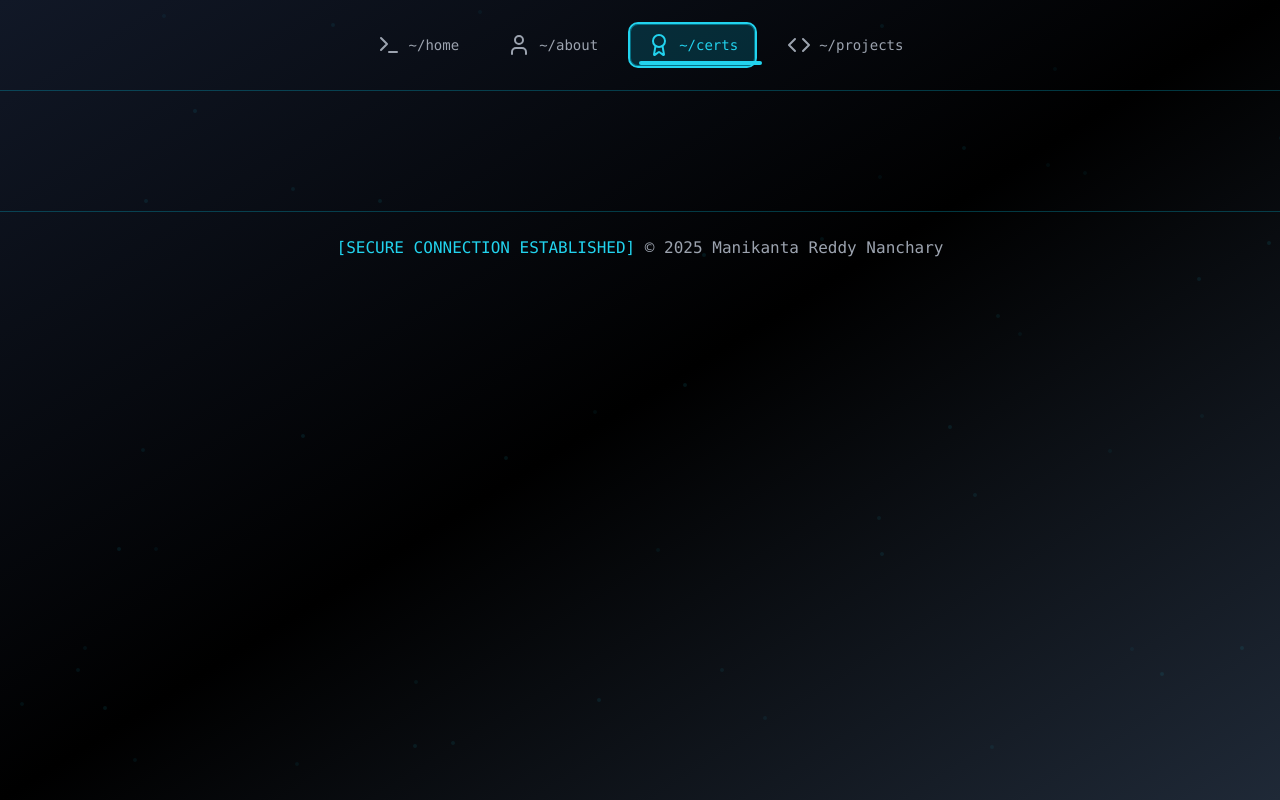
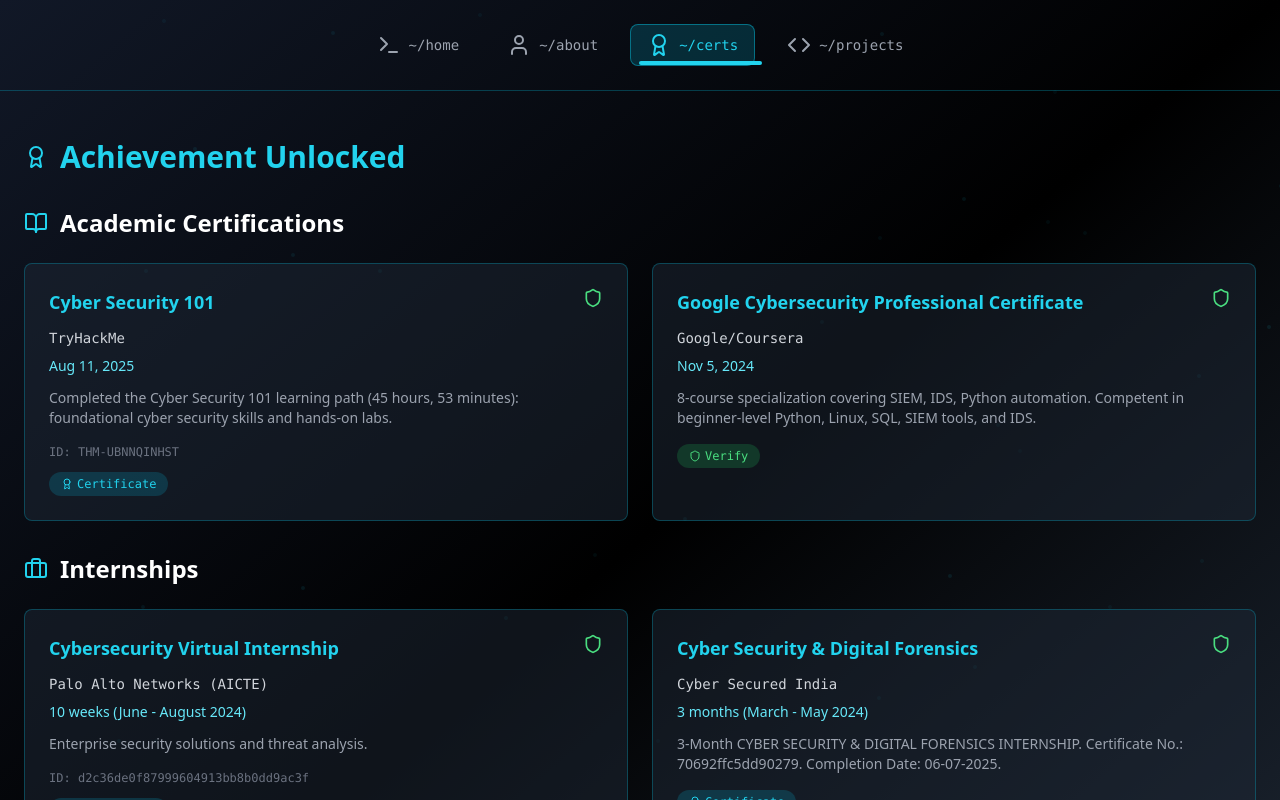
Before and after one commit to manikantareddyn/portfolio, a React (Create React App) app: page / in a window 1280 px wide. Both pictures are taken after a click on the button "~/certs". Shown: the top 800 px of the page. Built offline with nearby package versions, Linux system fonts and the light colour scheme; the HTML template or start-up script is replaced by a standard one.

Commit message:
4 changes

```diff
--- a/src/App.js
+++ b/src/App.js
@@ -1,15 +1,12 @@
 // CyberPortfolio.jsx
-
 import React, { useState, useEffect } from 'react';
 import {
-  Shield, Terminal, Code, Award, MapPin, Mail,
-  Phone, Github, Linkedin, ChevronRight, Lock, Zap,
-  Database, Network, User, Calendar, Trophy, BookOpen,
-  Briefcase, Star, Users, Menu
+  Shield, Terminal, Code, Award, MapPin, Mail, Phone,
+  Github, Linkedin, Database, Network, User,
+  Trophy, BookOpen, Briefcase, Star, Users, Menu
 } from 'lucide-react';
 
 const DOT_COUNT = 50;
-
 function generateDots() {
   return Array.from({ length: DOT_COUNT }).map(() => ({
     left: `${Math.random() * 100}%`,
@@ -27,9 +24,7 @@
       ${active
         ? 'bg-cyan-500/20 text-cyan-400 border border-cyan-500/50'
         : 'text-gray-400 hover:text-cyan-400 hover:bg-cyan-500/10'
-      }
-    `}
-    style={{ outline: active ? '2px solid #22d3ee' : 'none' }}
+      }`}
   >
     {icon}
     <span className="font-mono text-sm">{label}</span>
@@ -59,7 +54,7 @@
 
 const CertificationCard = React.memo(({ cert, index }) => (
   <div
-    className="bg-gray-800/50 border border-cyan-500/30 rounded-lg p-6 hover:border-cyan-400 transition-colors duration-200 hover:bg-gray-800"
+    className="bg-gray-800/50 border border-cyan-500/30 rounded-lg p-6 transition-colors duration-200 hover:border-cyan-400 hover:bg-gray-800"
     style={{ animationDelay: `${index * 0.1}s` }}
     tabIndex={0}
     aria-label={cert.title}
@@ -76,54 +71,29 @@
     )}
     <div className="flex flex-wrap gap-2">
       {cert.verifyUrl && cert.verifyUrl !== "#" && (
-        <a
-          href={cert.verifyUrl}
-          target="_blank"
-          rel="noopener noreferrer"
-          className="bg-green-500/20 text-green-400 px-3 py-1 rounded-full text-xs font-mono hover:bg-green-500/30 transition-colors flex items-center space-x-1"
-        >
+        <a href={cert.verifyUrl} target="_blank" rel="noopener noreferrer"
+          className="bg-green-500/20 text-green-400 px-3 py-1 rounded-full text-xs font-mono hover:bg-green-500/30 transition-colors flex items-center space-x-1">
           <Shield className="w-3 h-3" />
           <span>Verify</span>
         </a>
       )}
-      {cert.hasQRVerify && (
-        <button
-          aria-label="Scan QR code to verify"
-          className="bg-blue-500/20 text-blue-400 px-3 py-1 rounded-full text-xs font-mono hover:bg-blue-500/30 transition-colors flex items-center space-x-1"
-        >
-          <span className="text-xs">📱</span>
-          <span>QR Verify</span>
-        </button>
-      )}
       {cert.hasCertificate && cert.certificateUrl && cert.certificateUrl !== "#" && (
-        <a
-          href={cert.certificateUrl}
-          target="_blank"
-          rel="noopener noreferrer"
-          className="bg-cyan-500/20 text-cyan-400 px-3 py-1 rounded-full text-xs font-mono hover:bg-cyan-500/30 transition-colors flex items-center space-x-1"
-        >
+        <a href={cert.certificateUrl} target="_blank" rel="noopener noreferrer"
+          className="bg-cyan-500/20 text-cyan-400 px-3 py-1 rounded-full text-xs font-mono hover:bg-cyan-500/30 transition-colors flex items-center space-x-1">
           <Award className="w-3 h-3" />
           <span>Certificate</span>
         </a>
       )}
       {cert.hasOfferLetter && cert.offerLetterUrl && cert.offerLetterUrl !== "#" && (
-        <a
-          href={cert.offerLetterUrl}
-          target="_blank"
-          rel="noopener noreferrer"
-          className="bg-purple-500/20 text-purple-400 px-3 py-1 rounded-full text-xs font-mono hover:bg-purple-500/30 transition-colors flex items-center space-x-1"
-        >
+        <a href={cert.offerLetterUrl} target="_blank" rel="noopener noreferrer"
+          className="bg-purple-500/20 text-purple-400 px-3 py-1 rounded-full text-xs font-mono hover:bg-purple-500/30 transition-colors flex items-center space-x-1">
           <Mail className="w-3 h-3" />
           <span>Offer Letter</span>
         </a>
       )}
       {cert.hasGroupPhoto && cert.groupPhotoUrl && cert.groupPhotoUrl !== "#" && (
-        <a
-          href={cert.groupPhotoUrl}
-          target="_blank"
-          rel="noopener noreferrer"
-          className="bg-yellow-500/20 text-yellow-400 px-3 py-1 rounded-full text-xs font-mono hover:bg-yellow-500/30 transition-colors flex items-center space-x-1"
-        >
+        <a href={cert.groupPhotoUrl} target="_blank" rel="noopener noreferrer"
+          className="bg-yellow-500/20 text-yellow-400 px-3 py-1 rounded-full text-xs font-mono hover:bg-yellow-500/30 transition-colors flex items-center space-x-1">
           <Users className="w-3 h-3" />
           <span>Group Photo</span>
         </a>
@@ -132,7 +102,6 @@
   </div>
 ));
 
-// Main component
 const CyberPortfolio = () => {
   const [currentSection, setCurrentSection] = useState('home');
   const [terminalText, setTerminalText] = useState('');
@@ -141,12 +110,8 @@
   const [dots, setDots] = useState([]);
   const [mobileNavOpen, setMobileNavOpen] = useState(false);
 
-  // Dots: random positions only ONCE
-  useEffect(() => {
-    setDots(generateDots());
-  }, []);
+  useEffect(() => { setDots(generateDots()); }, []);
 
-  // Animated typing
   const fullText = "Manikanta Reddy > Cybersecurity Enthusiast";
   useEffect(() => {
     setIsLoaded(true);
@@ -155,20 +120,12 @@
       if (i < fullText.length) {
         setTerminalText(fullText.slice(0, i + 1));
         i++;
-      } else {
-        clearInterval(timer);
-      }
+      } else clearInterval(timer);
     }, 100);
-    const cursorTimer = setInterval(() => {
-      setShowCursor(prev => !prev);
-    }, 500);
-    return () => {
-      clearInterval(timer);
-      clearInterval(cursorTimer);
-    };
+    const cursorTimer = setInterval(() => setShowCursor(prev => !prev), 500);
+    return () => { clearInterval(timer); clearInterval(cursorTimer); };
   }, []);
 
-  // Data
   const skills = [
     { name: 'Python', level: 85, icon: <Code /> },
     { name: 'C/C++', level: 80, icon: <Terminal /> },
@@ -178,22 +135,76 @@
     { name: 'Network Security', level: 85, icon: <Network /> }
   ];
 
-  // Replace this with real data and structure as needed
-  const certifications = { academic: [], internships: [], workshops: [] };
-  const projects = [];
+  const certifications = {
+    academic: [
+      {
+        title: "Cyber Security 101",
+        issuer: "TryHackMe",
+        date: "Aug 11, 2025",
+        description: "Completed the Cyber Security 101 learning path (45 hours, 53 minutes): foundational cyber security skills and hands-on labs.",
+        verified: true,
+        certificateId: "THM-UBNNQINHST",
+        hasCertificate: true,
+        certificateUrl: "/THM-UBNNQINHST.pdf"
+      },
+      {
+        title: "Google Cybersecurity Professional Certificate",
+        issuer: "Google/Coursera",
+        date: "Nov 5, 2024",
+        description: "8-course specialization covering SIEM, IDS, Python automation. Competent in beginner-level Python, Linux, SQL, SIEM tools, and IDS.",
+        verified: true,
+        verifyUrl: "https://coursera.org/verify/professional-cert/N883D5NUXN9N",
+        hasCertificate: false
+      }
+      // ... rest of your academic certifications ...
+    ],
+    internships: [
+      {
+        title: "Cybersecurity Virtual Internship",
+        issuer: "Palo Alto Networks (AICTE)",
+        date: "10 weeks (June - August 2024)",
+        description: "Enterprise security solutions and threat analysis.",
+        verified: true,
+        certificateId: "d2c36de0f87999604913bb8b0dd9ac3f",
+        hasCertificate: true,
+        certificateUrl: "/PaloaltoVirtualIntership.pdf"
+      },
+      {
+        title: "Cyber Security & Digital Forensics",
+        issuer: "Cyber Secured India",
+        date: "3 months (March - May 2024)",
+        description: "3-Month CYBER SECURITY & DIGITAL FORENSICS INTERNSHIP. Certificate No.: 70692ffc5dd90279. Completion Date: 06-07-2025.",
+        verified: true,
+        hasCertificate: true,
+        certificateUrl: "/CyberSecIndiaCert_Completion.pdf",
+        hasOfferLetter: true,
+        offerLetterUrl: "#"
+      }
+    ],
+    workshops: [
+      // your workshops array unchanged
+    ]
+  };
 
-  // Main render for all sections (simplified for brevity)
+  const projects = [
+    {
+      title: "Referral Hub Platform",
+      status: "Under Development",
+      description: "A comprehensive platform for managing and monetizing referral codes with payment integration, reviews, and notifications.",
+      tech: ["React", "Node.js", "MongoDB", "Payment Gateway"],
+      achievement: "Shortlisted at Techthon 2024"
+    }
+  ];
+
   const renderSection = () => {
     switch (currentSection) {
       case 'home':
         return (
           <div className="space-y-12">
-            {/* ... Hero etc ... */}
             <div className="text-center space-y-6">
               <div className="relative">
                 <h1 className="text-4xl md:text-6xl font-bold bg-gradient-to-r from-cyan-400 to-green-400 bg-clip-text text-transparent">
-                  {terminalText}
-                  <span className={`${showCursor ? 'opacity-100' : 'opacity-0'}`}>|</span>
+                  {terminalText}<span className={`${showCursor ? 'opacity-100' : 'opacity-0'}`}>|</span>
                 </h1>
               </div>
               <p className="text-xl text-gray-300 max-w-3xl mx-auto">
@@ -211,7 +222,6 @@
                 </div>
               </div>
             </div>
-            {/* ...Stats... */}
             <div className="grid md:grid-cols-4 gap-6">
               {[
                 { label: "Current Year", value: "3rd Year B.Tech", icon: <BookOpen /> },
@@ -219,7 +229,7 @@
                 { label: "Hackathons", value: "5+", icon: <Trophy /> },
                 { label: "Projects", value: "Active", icon: <Code /> }
               ].map((stat, i) => (
-                <div key={i} className="bg-gray-800/50 border border-cyan-500/30 rounded-lg p-6 text-center hover:border-cyan-400 transition-colors duration-200">
+                <div key={i} className="bg-gray-800/50 border border-cyan-500/30 rounded-lg p-6 text-center transition-colors duration-200 hover:border-cyan-400 hover:bg-gray-800">
                   <div className="text-cyan-400 mb-2 flex justify-center">{stat.icon}</div>
                   <div className="text-2xl font-bold text-white mb-1">{stat.value}</div>
                   <div className="text-gray-400 text-sm">{stat.label}</div>
@@ -228,22 +238,56 @@
             </div>
           </div>
         );
-      // ... other sections, e.g. About, Certifications, Projects per your original layout ...
+      case 'certifications':
+        return (
+          <div className="space-y-8">
+            <h2 className="text-3xl font-bold text-cyan-400 flex items-center mb-8">
+              <Award className="mr-3" /> Achievement Unlocked
+            </h2>
+            <div>
+              <h3 className="text-2xl font-bold text-white mb-6 flex items-center">
+                <BookOpen className="mr-3 text-cyan-400" /> Academic Certifications
+              </h3>
+              <div className="grid lg:grid-cols-2 gap-6">
+                {certifications.academic.map((cert, index) => (
+                  <CertificationCard key={index} cert={cert} index={index} />
+                ))}
+              </div>
+            </div>
+            <div>
+              <h3 className="text-2xl font-bold text-white mb-6 flex items-center">
+                <Briefcase className="mr-3 text-cyan-400" /> Internships
+              </h3>
+              <div className="grid lg:grid-cols-2 gap-6">
+                {certifications.internships.map((cert, index) => (
+                  <CertificationCard key={index} cert={cert} index={index} />
+                ))}
+              </div>
+            </div>
+            <div>
+              <h3 className="text-2xl font-bold text-white mb-6 flex items-center">
+                <Trophy className="mr-3 text-cyan-400" /> Workshops & Competitions
+              </h3>
+              <div className="grid lg:grid-cols-2 gap-6">
+                {certifications.workshops.map((cert, index) => (
+                  <CertificationCard key={index} cert={cert} index={index} />
+                ))}
+              </div>
+            </div>
+          </div>
+        );
+      // Implement other sections as in your original
       default:
         return null;
     }
   };
 
-  // Main return
   return (
     <div className="min-h-screen bg-gradient-to-br from-gray-900 via-black to-gray-800 text-white relative overflow-hidden">
-      {/* Animated Background */}
-      <div className="absolute inset-0 opacity-10 pointer-events-none z-0">
+      <div className="absolute inset-0 opacity-10 pointer-events-none">
         <div className="absolute top-0 left-0 w-full h-full">
           {dots.map((dot, i) => (
-            <div
-              key={i}
-              className="absolute w-1 h-1 bg-cyan-400 rounded-full animate-pulse"
+            <div key={i} className="absolute w-1 h-1 bg-cyan-400 rounded-full animate-pulse"
               style={{
                 left: dot.left,
                 top: dot.top,
@@ -254,18 +298,11 @@
           ))}
         </div>
       </div>
-      {/* Responsive Navigation */}
       <nav className="relative z-10 p-6 border-b border-cyan-500/30">
         <div className="max-w-7xl mx-auto flex flex-wrap justify-center gap-4">
-          {/* Mobile Hamburger */}
-          <button
-            aria-label="Open navigation"
-            className="md:hidden bg-gray-800 p-2 rounded"
-            onClick={() => setMobileNavOpen(!mobileNavOpen)}
-          >
+          <button className="md:hidden bg-gray-800 p-2 rounded" onClick={() => setMobileNavOpen(!mobileNavOpen)}>
             <Menu />
           </button>
-          {/* Full nav list */}
           <div className={`flex-col md:flex md:flex-row md:gap-4 ${mobileNavOpen ? 'flex' : 'hidden'} md:!flex`}>
             <NavButton id="home" icon={<Terminal />} label="~/home" active={currentSection === 'home'} onClick={() => setCurrentSection('home')} />
             <NavButton id="about" icon={<User />} label="~/about" active={currentSection === 'about'} onClick={() => setCurrentSection('about')} />
@@ -274,15 +311,12 @@
           </div>
         </div>
       </nav>
-      {/* Main Content */}
       <main className="relative z-10 max-w-7xl mx-auto p-6 pt-12">
         {renderSection()}
       </main>
-      {/* Footer */}
       <footer className="relative z-10 text-center p-6 border-t border-cyan-500/30 mt-12">
         <p className="text-gray-400 font-mono">
-          <span className="text-cyan-400">[SECURE CONNECTION ESTABLISHED]</span>
-          {' '} © 2025 Manikanta Reddy Nanchary
+          <span className="text-cyan-400">[SECURE CONNECTION ESTABLISHED]</span> © 2025 Manikanta Reddy Nanchary
         </p>
       </footer>
     </div>
```
